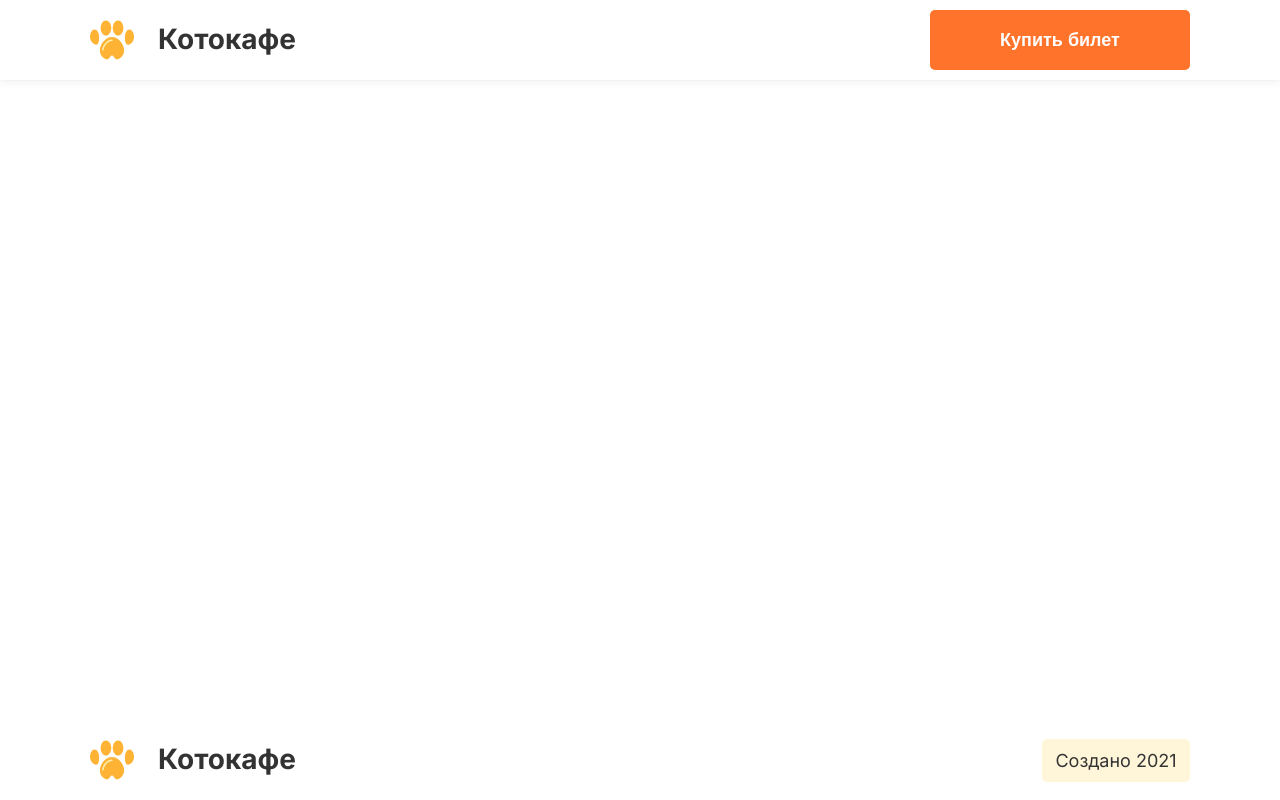
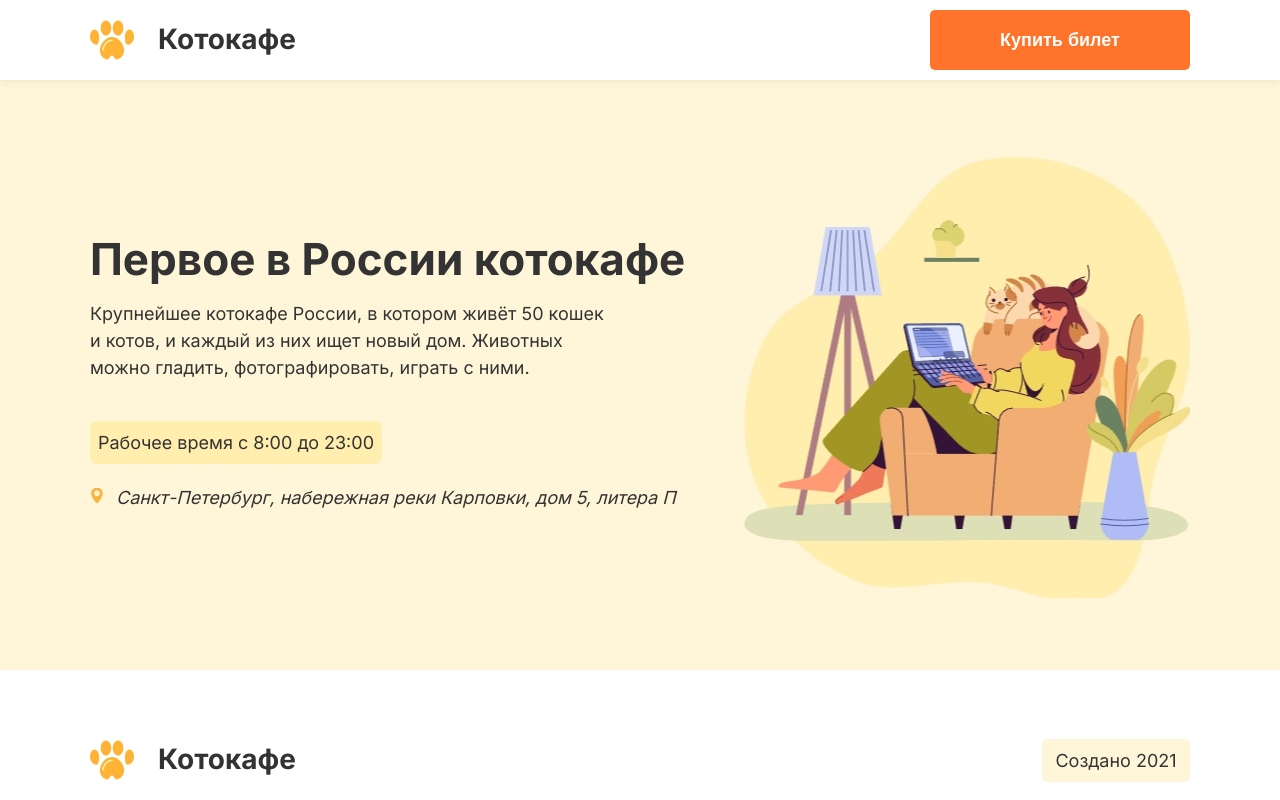
Before and after one commit to ArkBriz/catcafe, a React (Create React App) app: page / in a window 1280 px wide. Built offline with nearby package versions, Linux system fonts and the light colour scheme.

Commit message:
add about component with styles

```diff
--- a/src/components/app/style.css
+++ b/src/components/app/style.css
@@ -17,4 +17,5 @@ body {
   line-height: 27px;
   font-weight: 400;
   color: #333333;
+  box-sizing: border-box;
 }
--- a/src/components/blocks/about/about.jsx
+++ b/src/components/blocks/about/about.jsx
@@ -1,7 +1,24 @@
 import React from 'react';
+import Title, { TitleSize } from '../../ui/title/title';
+import './style.css';
 
 function About() {
-    <></>;
+    return (
+        <section className="about">
+            <div className="about__wrapper">
+                <Title size={TitleSize.BIG}>Первое в России котокафе</Title>
+                <p className="about__text">
+                    Крупнейшее котокафе России, в котором живёт 50 кошек и котов, и каждый из них ищет новый дом. Животных можно гладить, фотографировать, играть с ними.
+                </p>
+                <p className="about__work-time">
+                    Рабочее время с 8:00 до 23:00
+                </p>
+                <address className="about__address">
+                    Санкт-Петербург, набережная реки Карповки, дом 5, литера П
+                </address>
+            </div>
+        </section>
+    );
 }
 
 export default About;
--- /dev/null
+++ b/src/components/blocks/about/style.css
@@ -0,0 +1,72 @@
+.about {
+  display: flex;
+  position: relative;
+  padding-left: 90px;
+  padding-top: 159px;
+  padding-bottom: 159px;
+  padding-right: 603px;
+  background-color: #fff6d9;
+  align-items: center;
+  z-index: 1;
+  box-sizing: border-box;
+}
+
+.about__wrapper {
+  margin: 0;
+  padding: 0;
+  box-sizing: border-box;
+  position: relative;
+  min-width: 650px;
+  z-index: 3;
+}
+
+.about__text {
+  margin: 0;
+  padding: 0;
+  box-sizing: border-box;
+  margin-top: 20px;
+  padding-right: 122px;
+  margin-bottom: 40px;
+}
+
+.about__work-time {
+  margin: 0;
+  padding: 0;
+  box-sizing: border-box;
+  display: inline-block;
+  min-height: 43px;
+  min-width: 292px;
+  margin-bottom: 20px;
+  padding: 8px;
+  border-radius: 8px;
+  background-color: #ffeead;
+  vertical-align: middle;
+}
+
+.about__address {
+  margin: 0;
+  padding: 0;
+  box-sizing: border-box;
+}
+
+.about__address::before {
+  display: inline-block;
+  width: 16px;
+  height: 16px;
+  margin-right: 10px;
+  content: "";
+  background: url(../../../assets/img/pinpoint.jpg) no-repeat center;
+}
+
+.about::after {
+  position: absolute;
+  top: 0;
+  bottom: 0;
+  right: 90px;
+  display: block;
+  content: "";
+  width: 446px;
+  height: 446px;
+  margin: auto;
+  background: url(../../../assets/img/about-image.jpg) no-repeat center;
+}
--- a/src/components/pages/main-page/main-page.jsx
+++ b/src/components/pages/main-page/main-page.jsx
@@ -1,7 +1,12 @@
 import React from 'react';
+import About from '../../blocks/about/about';
 
 function MainPage() {
-    <></>;
+    return(
+        <>
+            <About />
+        </>
+    );
 }
 
 export default MainPage;
```
